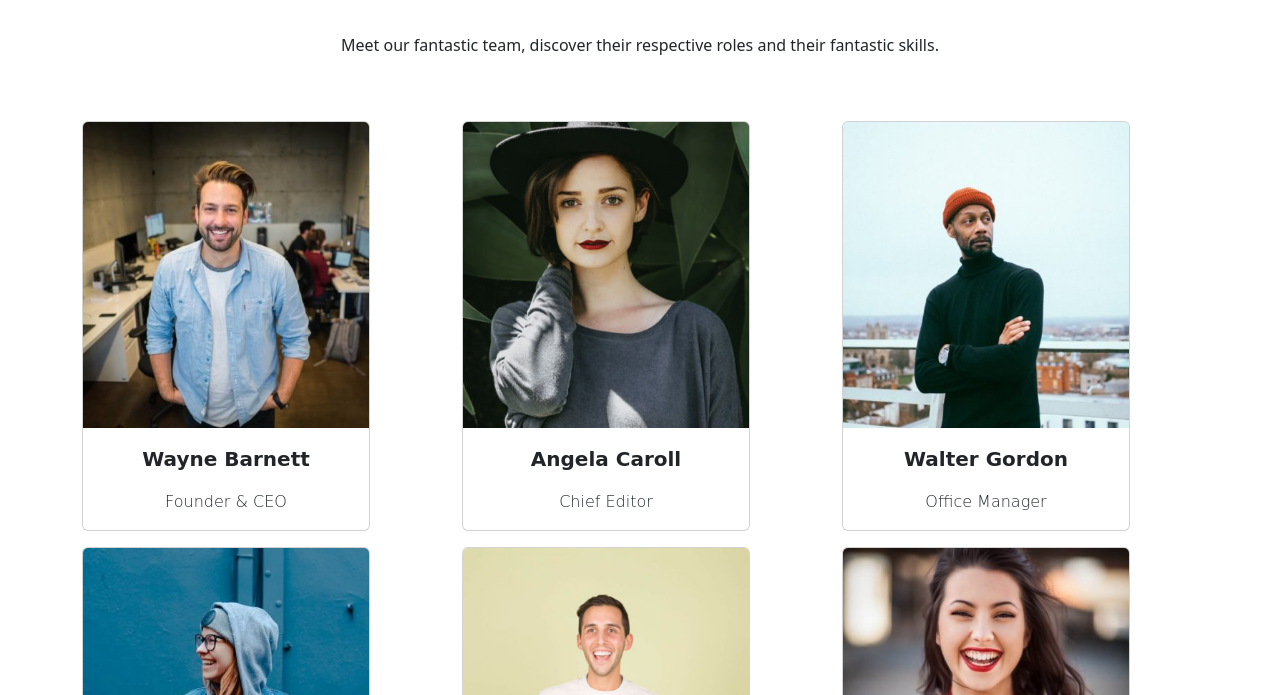
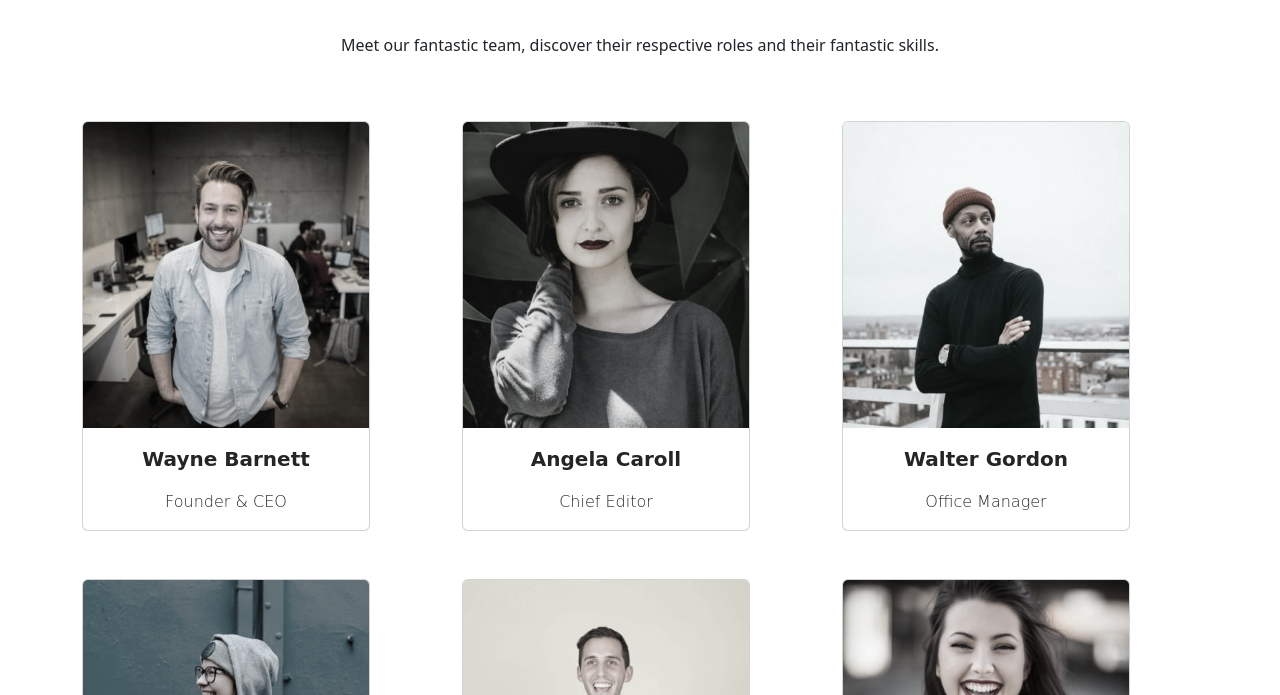
Before and after one commit to carmelopalumbo/js-our-team, a plain HTML site: page MILESTONE 3/index.html in a window 1280 px wide. Shown: the part 105-800 px from the top of the page. Drawn offline with nearby package versions, Linux system fonts and the light colour scheme; a web font is replaced by a local one.

Commit message:
add-transitions

```diff
--- a/MILESTONE 3/css/style.css
+++ b/MILESTONE 3/css/style.css
@@ -3,3 +3,14 @@
 .cp_row{
     font-family: 'Fuzzy Bubbles', cursive;
 }
+
+.cp_card{
+    transition: 0.5s all;
+    filter: grayscale(.8);
+}
+
+.cp_card:hover{
+    cursor: pointer;
+    transform: scale(1.1);
+    filter: grayscale(0);
+}
--- a/MILESTONE 3/js/script.js
+++ b/MILESTONE 3/js/script.js
@@ -52,8 +52,8 @@ for(let member of team){
 
 //stampo tutto il team sotto forma di card
 for(let member of team){
-    const tempMember = `<div class="col-4 mb-3">
-    <div class="card" style="width: 18rem;">
+    const tempMember = `<div class="col-4 mb-5">
+    <div class="card cp_card" style="width: 18rem;">
         <img src="img/${member.image}" class="card-img-top" alt="${member.name}">
         <div class="card-body">
           <p class="card-text fw-bold fs-5">${member.name}</p>
```
